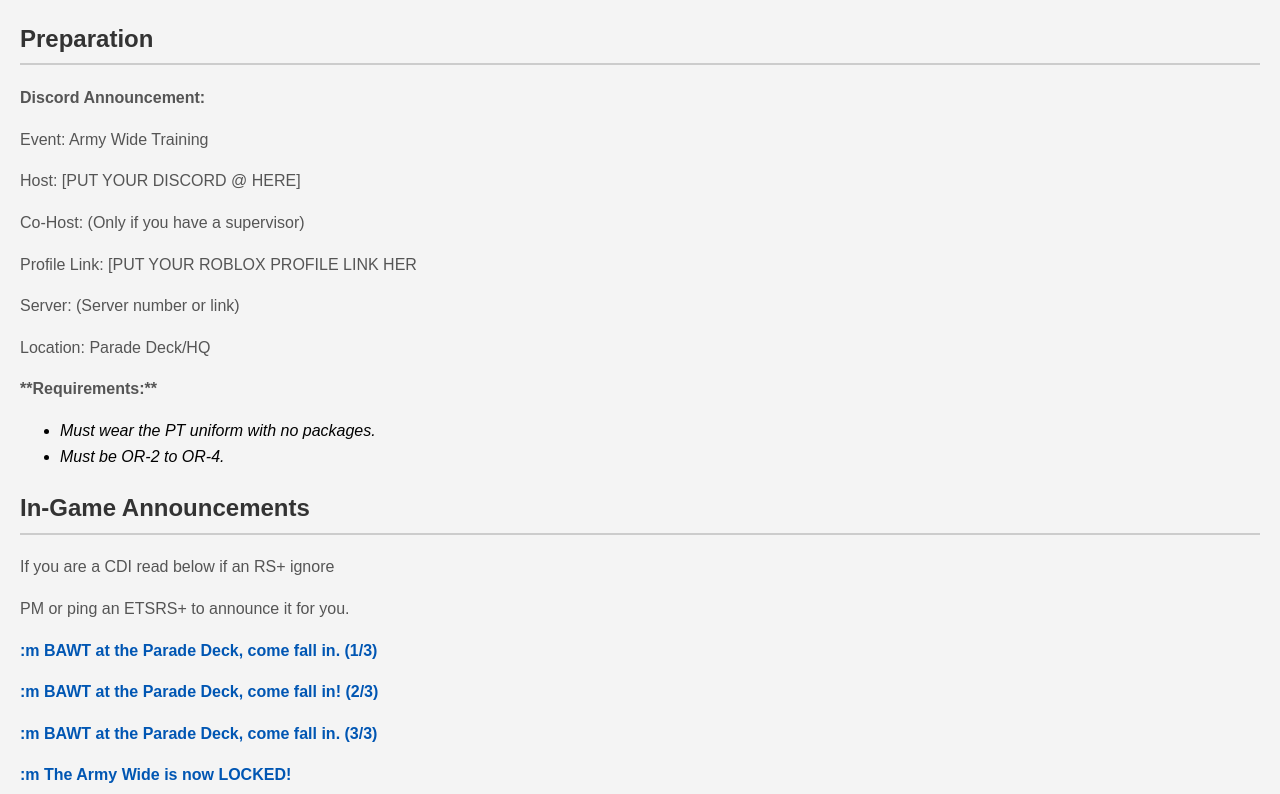
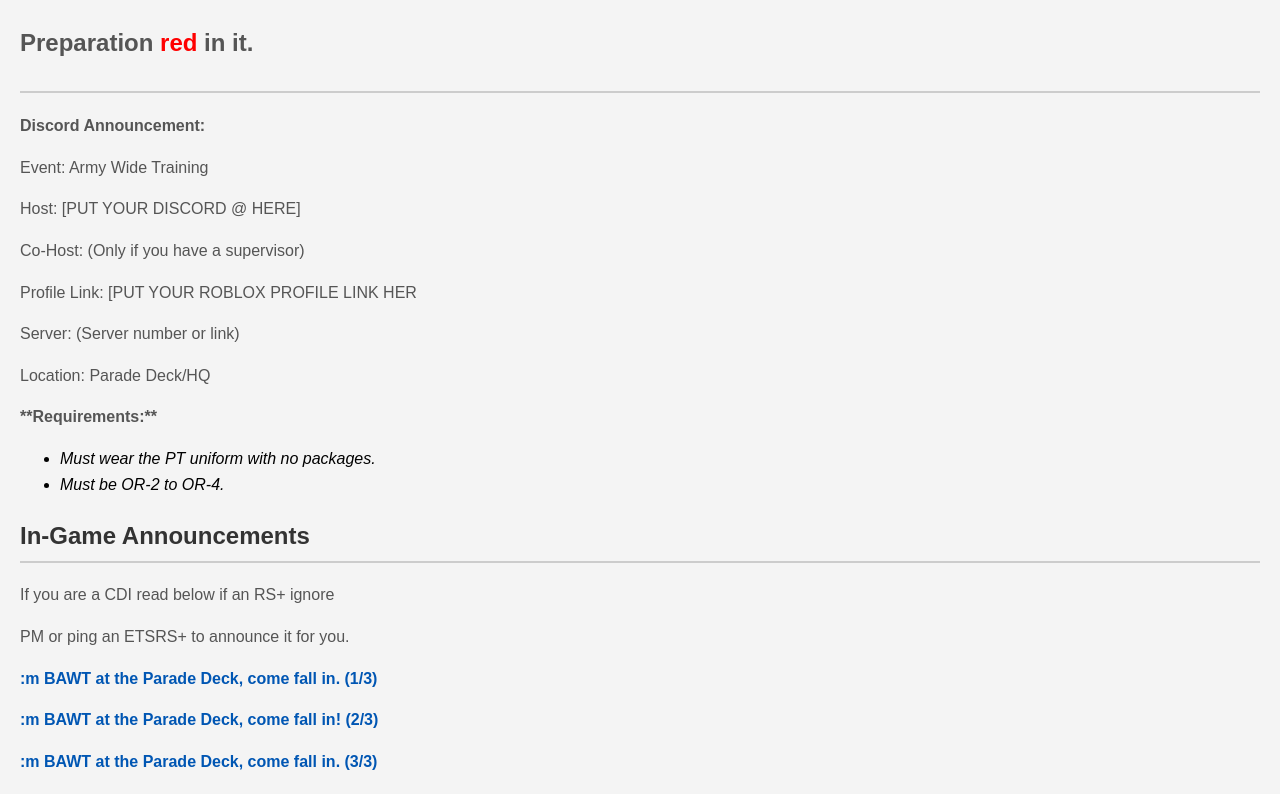
Before and after one commit to GHOST6535/bawt, a plain HTML site: page index.html in a window 1280 px wide. Shown: the top 794 px of the page. Drawn offline with Linux system fonts and the light colour scheme.

Commit message:
Update index.html

```diff
--- a/index.html
+++ b/index.html
@@ -40,7 +40,7 @@
 </head>
 <body>
 
-    <h2>Preparation</h2>
+    <h2><p>Preparation <font color="red">red</font> in it.</p></h2>
     <p><b>Discord Announcement:</b></p>
     <p>Event: Army Wide Training</p>
     <p>Host: [PUT YOUR DISCORD @ HERE]</p>
```
